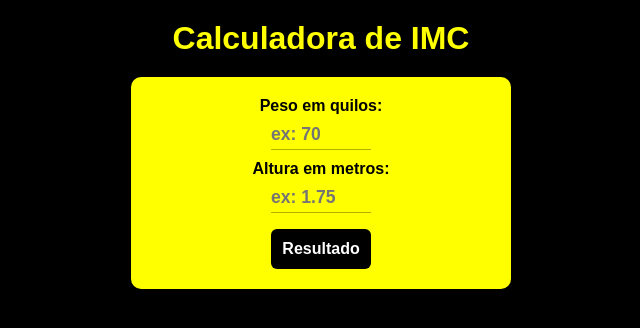
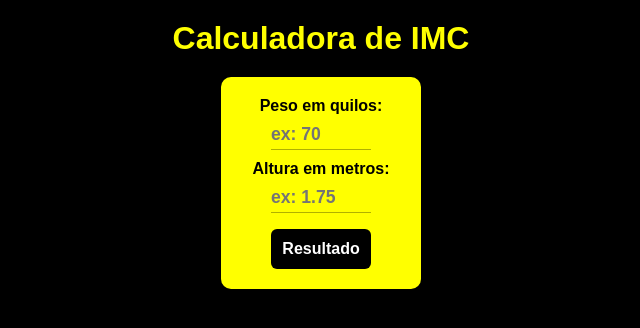
Before and after one commit to Eder-Lucas/javascript, a plain HTML site: page desafios/d005/index.html in a window 1280 px wide. Shown: the whole page, without its empty margins (319-959 px from the left). Drawn offline with Linux system fonts and the light colour scheme.

Commit message:
correção desafio 5
- tamanho do section reduzido

```diff
--- a/desafios/d005/estilos/style.css
+++ b/desafios/d005/estilos/style.css
@@ -14,15 +14,14 @@ body {
 }
 
 h1 {
-    margin-top: 20px;
-    margin-bottom: 20px;
+    margin: 20px;
     text-align: center;
     color: yellow;
     font-size: 2em;
 }
 
 section {
-    width: 380px;
+    width: 200px;
     display: flex;
     flex-direction: column;
     align-items: center;
```
